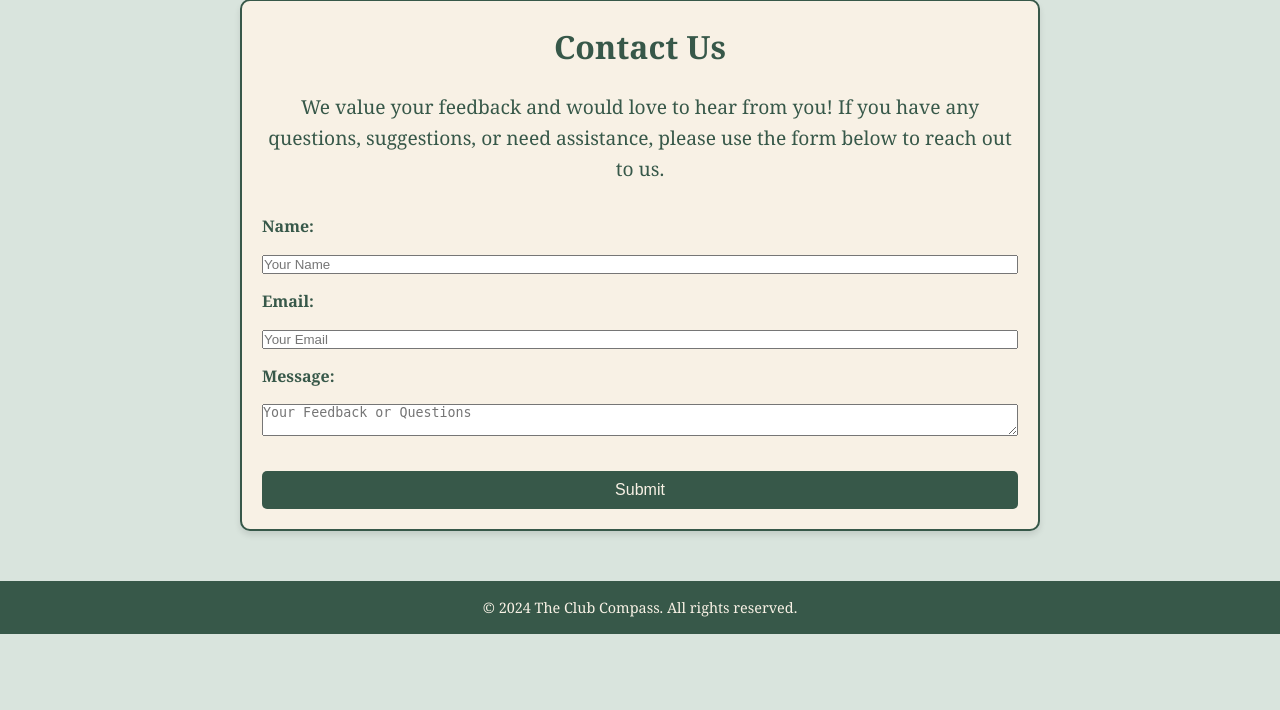
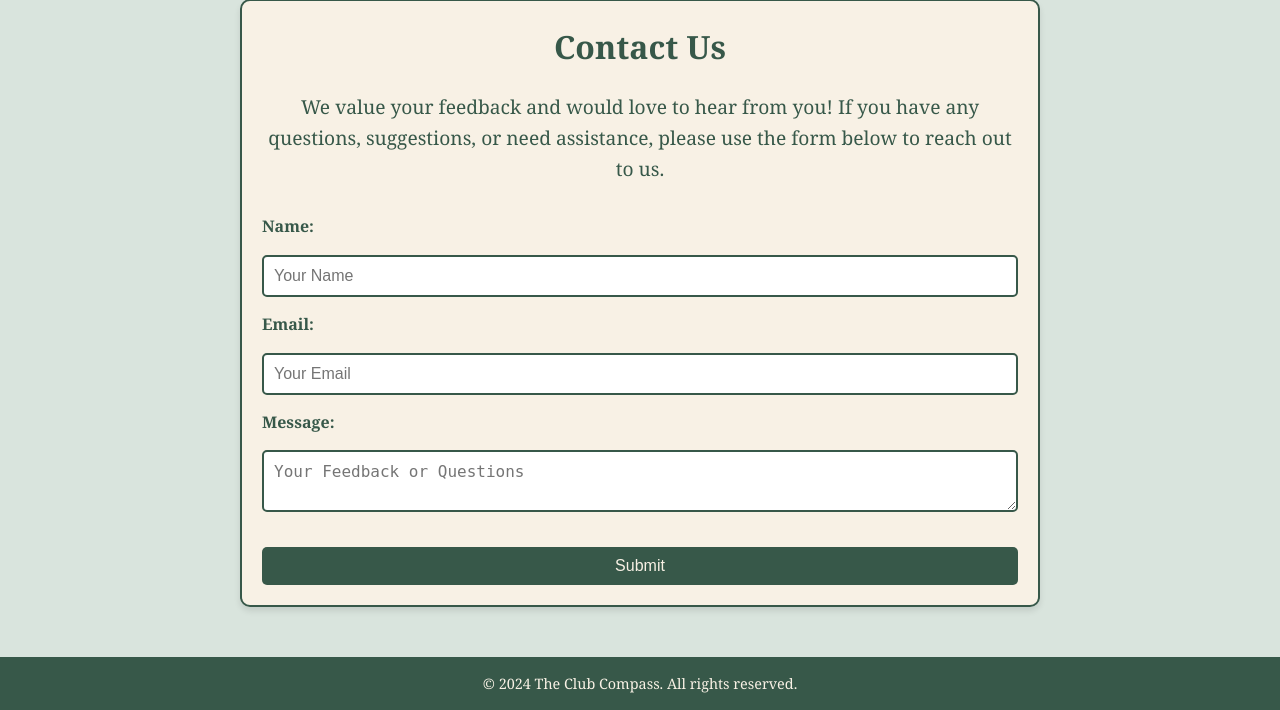
Before and after one commit to jacobchittaphong/CS351-FINAL, a PHP site: page /contact.php in a window 1280 px wide. Shown: the part 164-874 px from the top of the page. Before the commit the page ends 798 px from the top, so only its background shows below. Run offline with PHP 8.4, Linux system fonts and the light colour scheme.

Commit message:
contact page css wip

```diff
--- a/styles.css
+++ b/styles.css
@@ -901,3 +901,11 @@ footer {
     color: #375849;
     font-size: 1rem;
 }
+.contact-form input,
+.contact-form textarea {
+    padding: 10px;
+    font-size: 1rem;
+    border: 2px solid #375849;
+    border-radius: 5px;
+    background-color: #FFFFFF; /* White background */
+}
```
